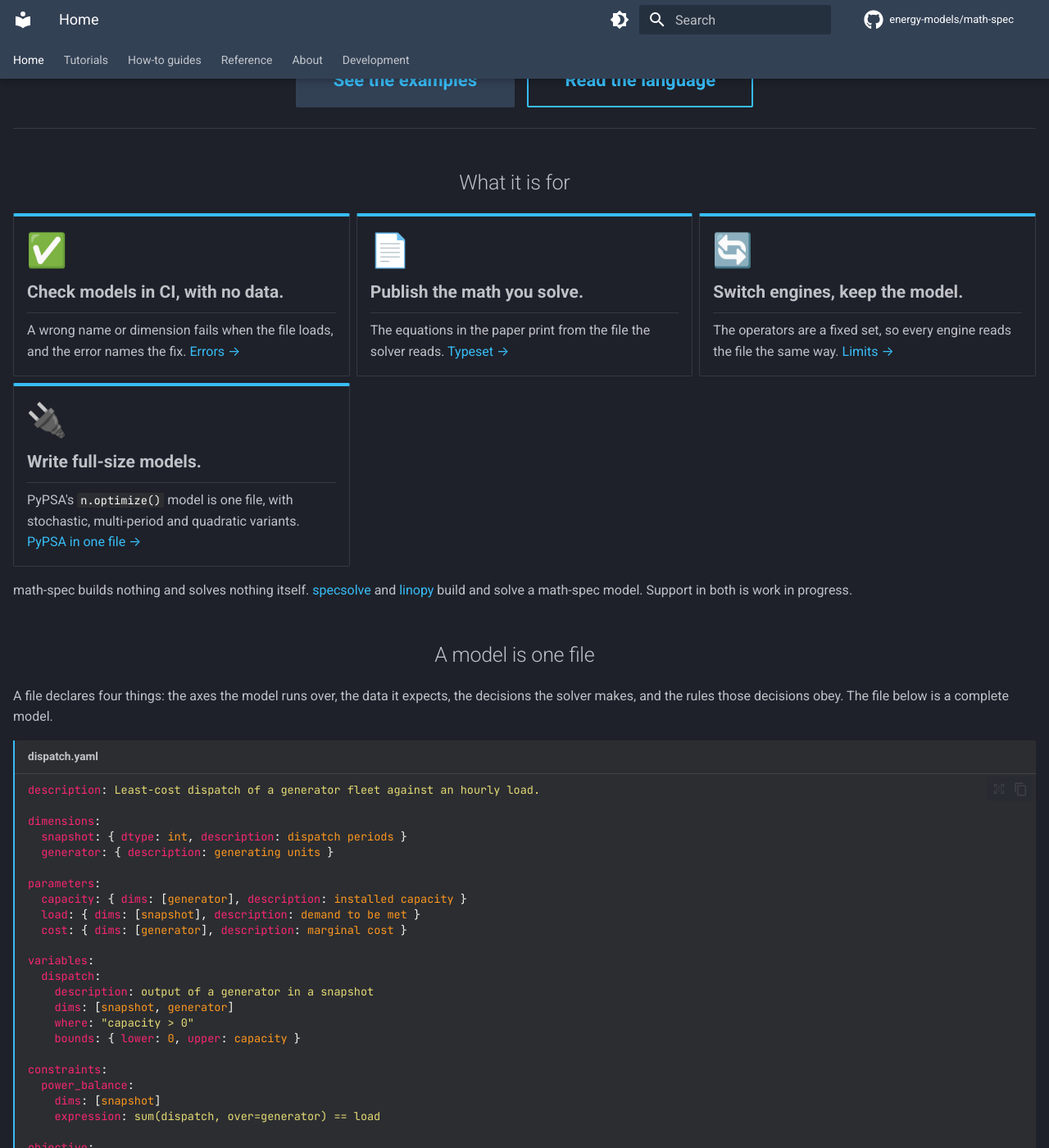
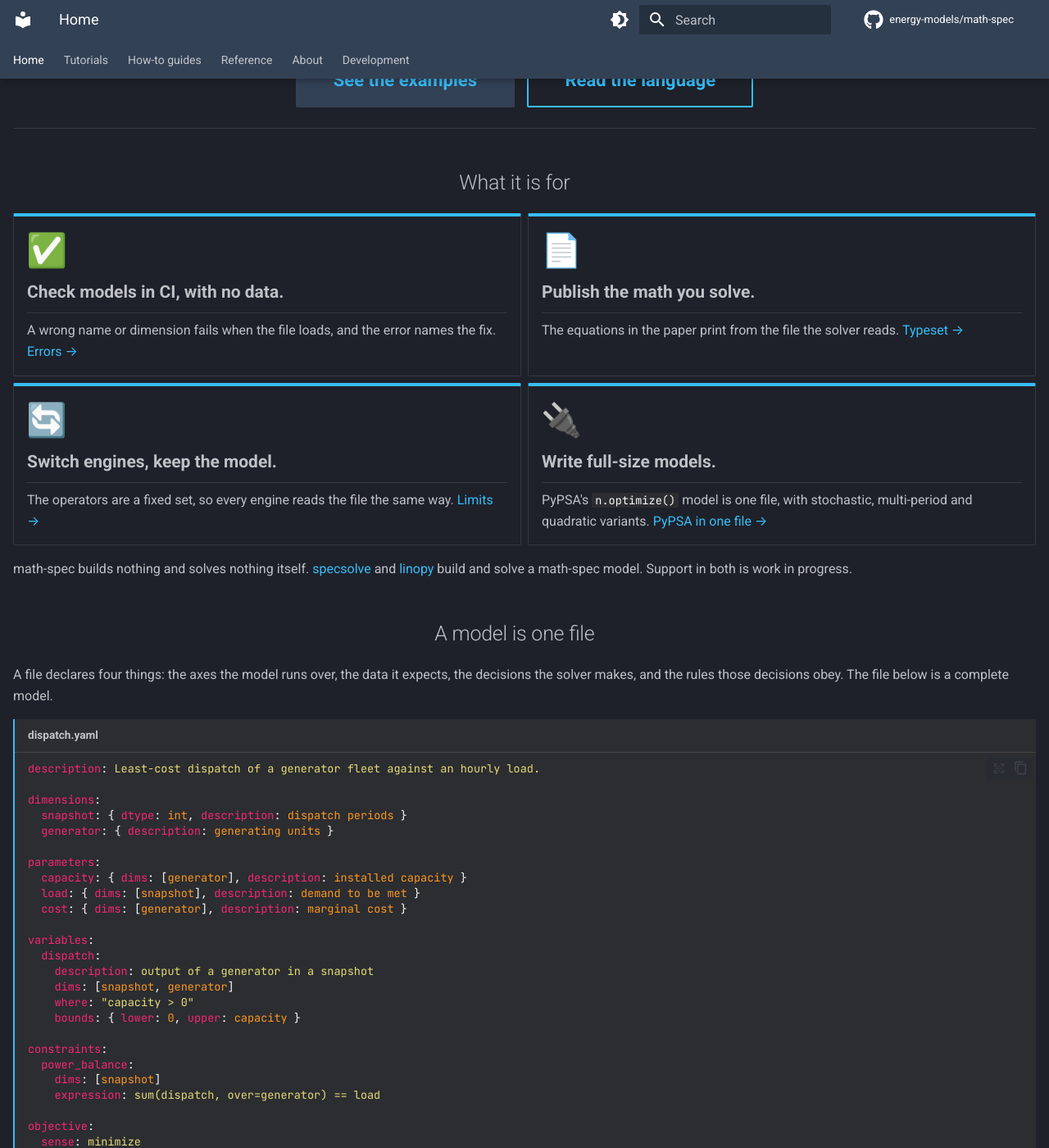
Before and after one commit to energy-models/math-spec, an MkDocs documentation site: the page built from docs/index.md, in a window 1280 px wide and 1400 px high, scrolled down 367 px. Shown: the whole window at 82% size. Built offline with MkDocs 1.6.1 and Material for MkDocs 9.7.7, drawn with Linux system fonts in a browser that asks for light colours; emoji names are drawn with the system emoji font; comment, search, counter and statistics services are not loaded; grey boxes are pictures that could not be loaded.

Commit message:
docs: the home page's four benefit cards sit two to a row
Co-Authored-By: Claude Opus 5.5 <noreply@anthropic.com>
Claude-Session: https://claude.ai/code/session_01Q8Y8AoPsJCyMsURHvgzm7h

```diff
--- a/docs/static/extras.css
+++ b/docs/static/extras.css
@@ -310,6 +310,10 @@
 
 /* Benefit cards: the README bullet's icon and bold lead-in become the card's
  * heading, since the README cannot carry card markup. */
+.md-typeset .landing .grid.cards {
+  grid-template-columns: repeat(auto-fit, minmax(min(100%, 22rem), 1fr));
+}
+
 .md-typeset .landing .grid.cards > ul > li {
   border-top: 0.2rem solid var(--md-accent-fg-color);
 }
```
